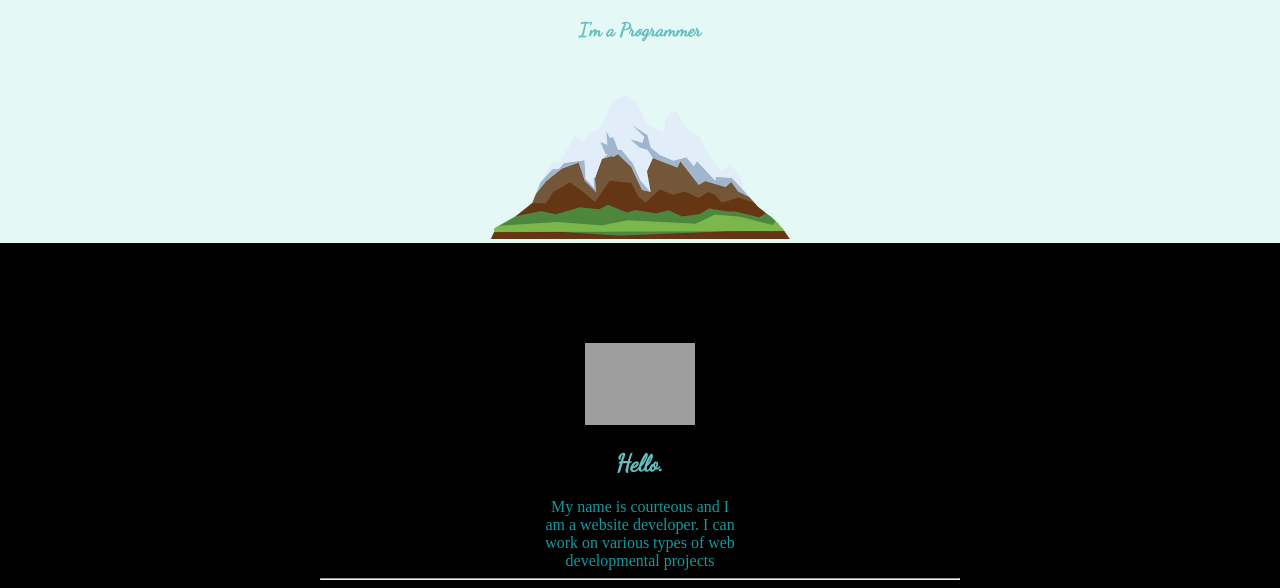
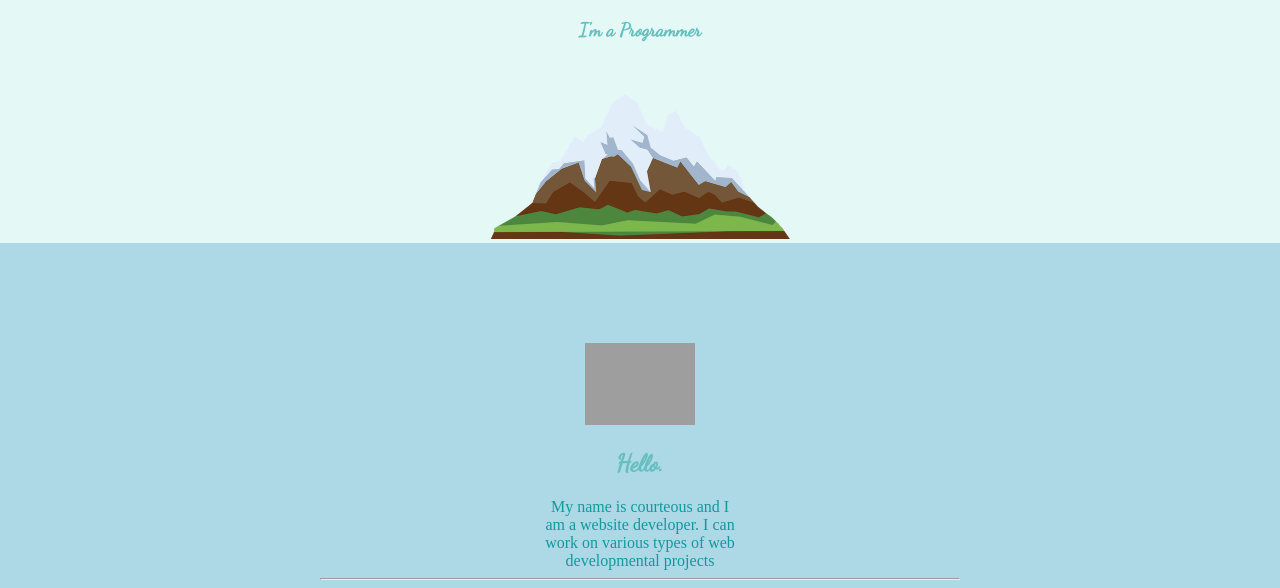
Before and after one commit to Mr-Courteous/new, a plain HTML site: page index.html in a window 1280 px wide. Shown: the part 212-800 px from the top of the page. Drawn offline with Linux system fonts and the light colour scheme; grey boxes are pictures that could not be loaded; a web font is replaced by a local one.

Commit message:
Update Mr Courteous site.css

```diff
--- a/MR Courteous site css/Mr Courteous site.css
+++ b/MR Courteous site css/Mr Courteous site.css
@@ -1,7 +1,7 @@
 body{
     text-align: center;
     margin: 0;
-    background-color: black;
+    background-color: lightblue;
     width:100%;
 }
 .header{
```
